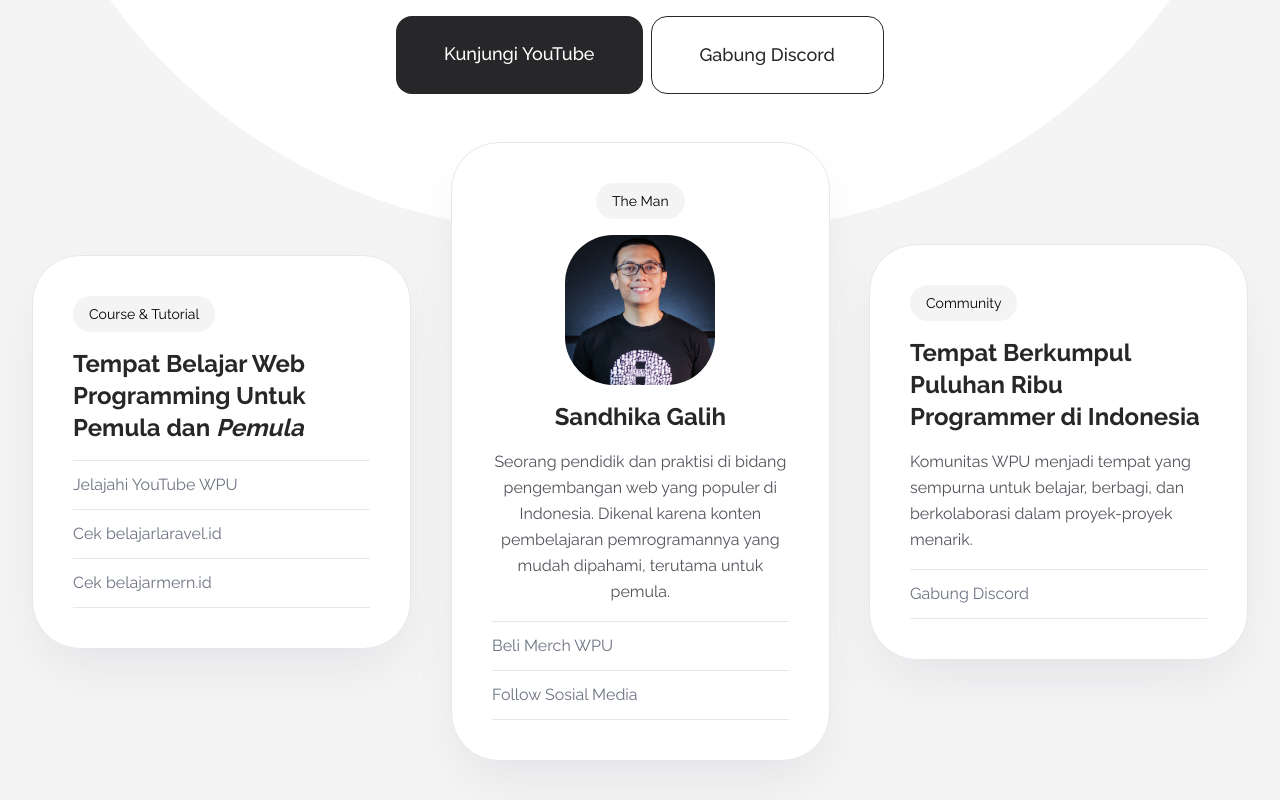
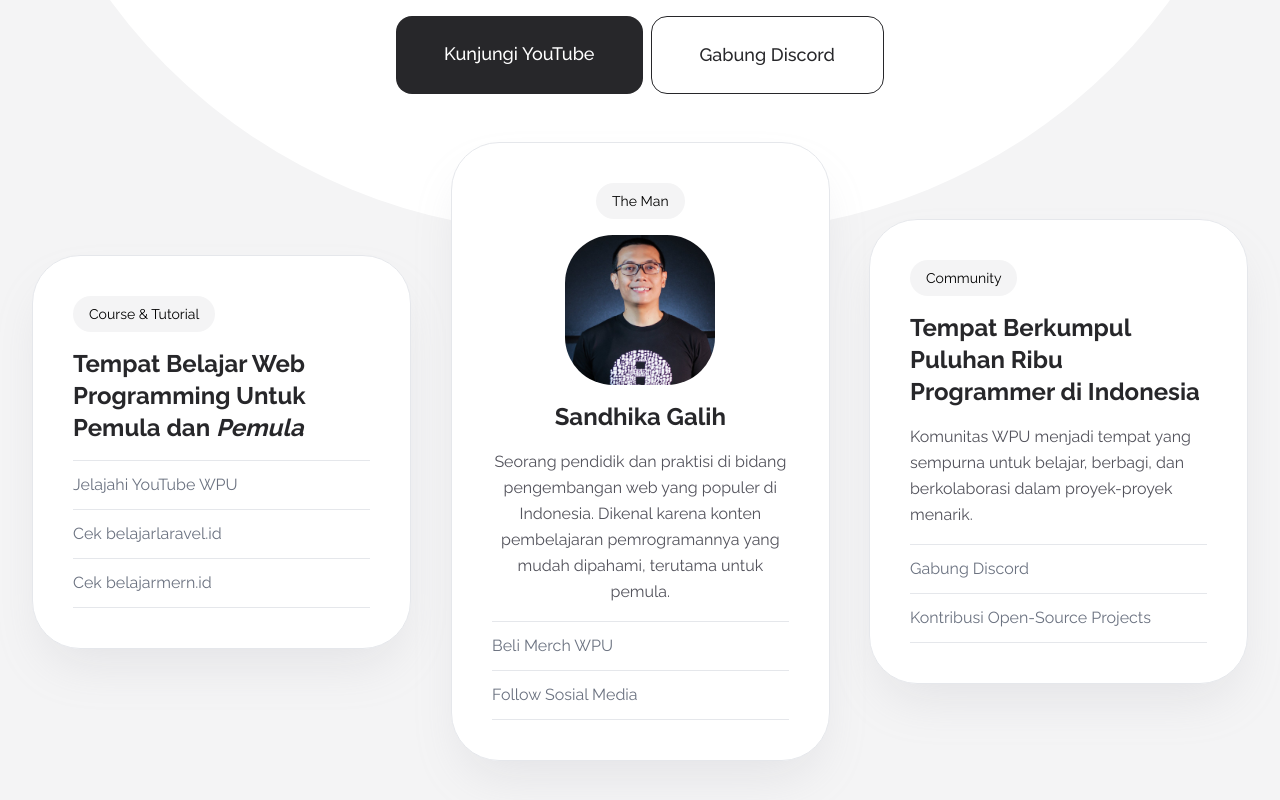
Before and after one commit to kimmyxpow/wpu, a Next.js app: page / in a window 1280 px wide. Shown: the part 336-1136 px from the top of the page. Built offline with nearby package versions, Linux system fonts and the light colour scheme; some icons are missing.

Commit message:
add: bellshade link

```diff
--- a/app/page.tsx
+++ b/app/page.tsx
@@ -172,12 +172,24 @@
                             </p>
                             <div className="grid -space-y-px">
                                 <a
-                                    href="https://www.instagram.com/wpustore.id"
+                                    href="https://discord.gg/wpu"
                                     target="_blank"
                                     rel="noopener noreferrer"
                                     className="group flex items-center justify-between border-y py-3 text-gray-500 transition-all hover:text-gray-800"
                                 >
                                     Gabung Discord
+                                    <Icon
+                                        icon="tabler:arrow-up-right"
+                                        className="translate-y-2 text-2xl opacity-0 transition-all group-hover:translate-y-0 group-hover:opacity-100"
+                                    />
+                                </a>
+                                <a
+                                    href="https://github.com/bellshade"
+                                    target="_blank"
+                                    rel="noopener noreferrer"
+                                    className="group flex items-center justify-between border-y py-3 text-gray-500 transition-all hover:text-gray-800"
+                                >
+                                    Kontribusi Open-Source Projects
                                     <Icon
                                         icon="tabler:arrow-up-right"
                                         className="translate-y-2 text-2xl opacity-0 transition-all group-hover:translate-y-0 group-hover:opacity-100"
```
